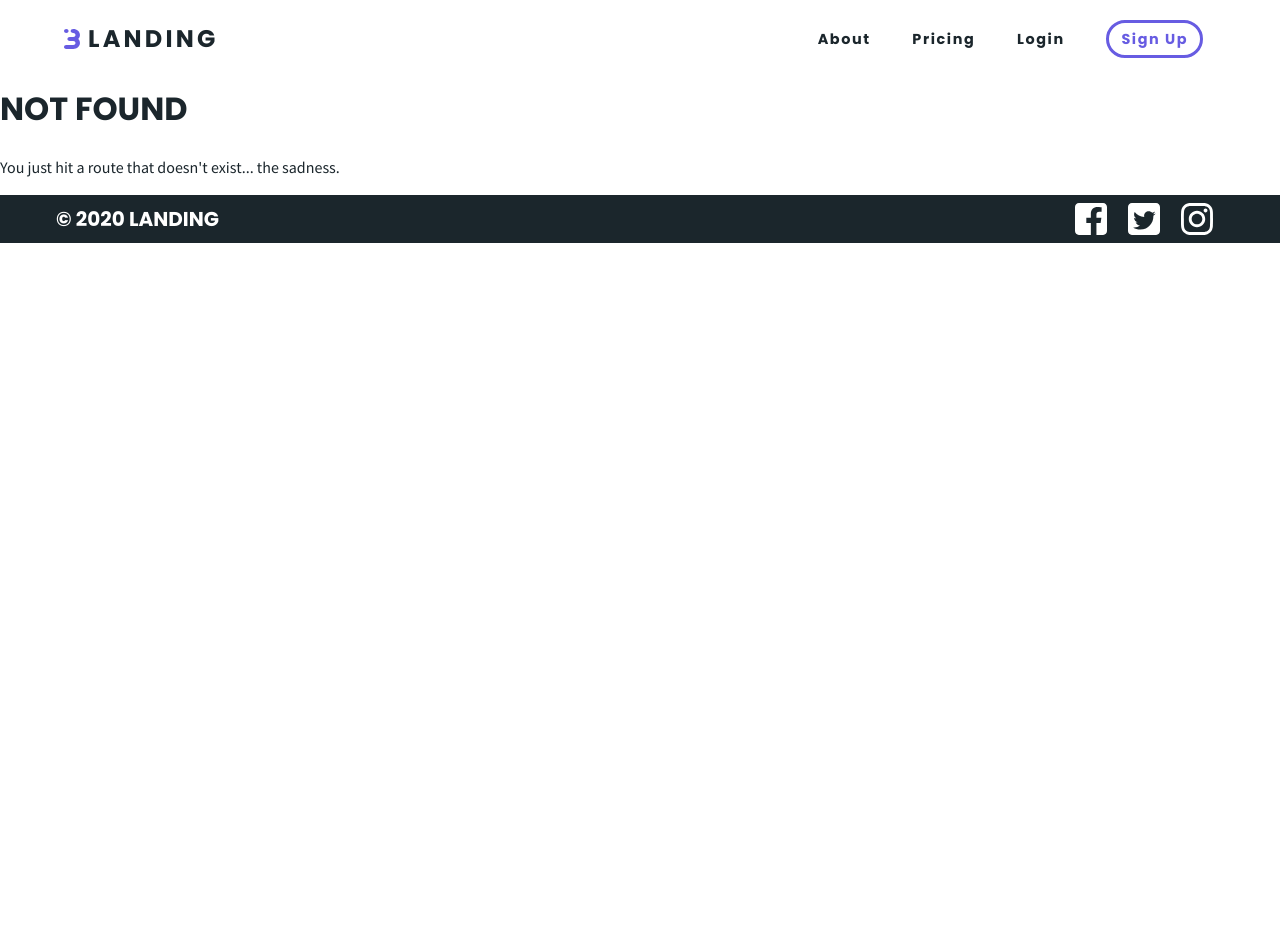
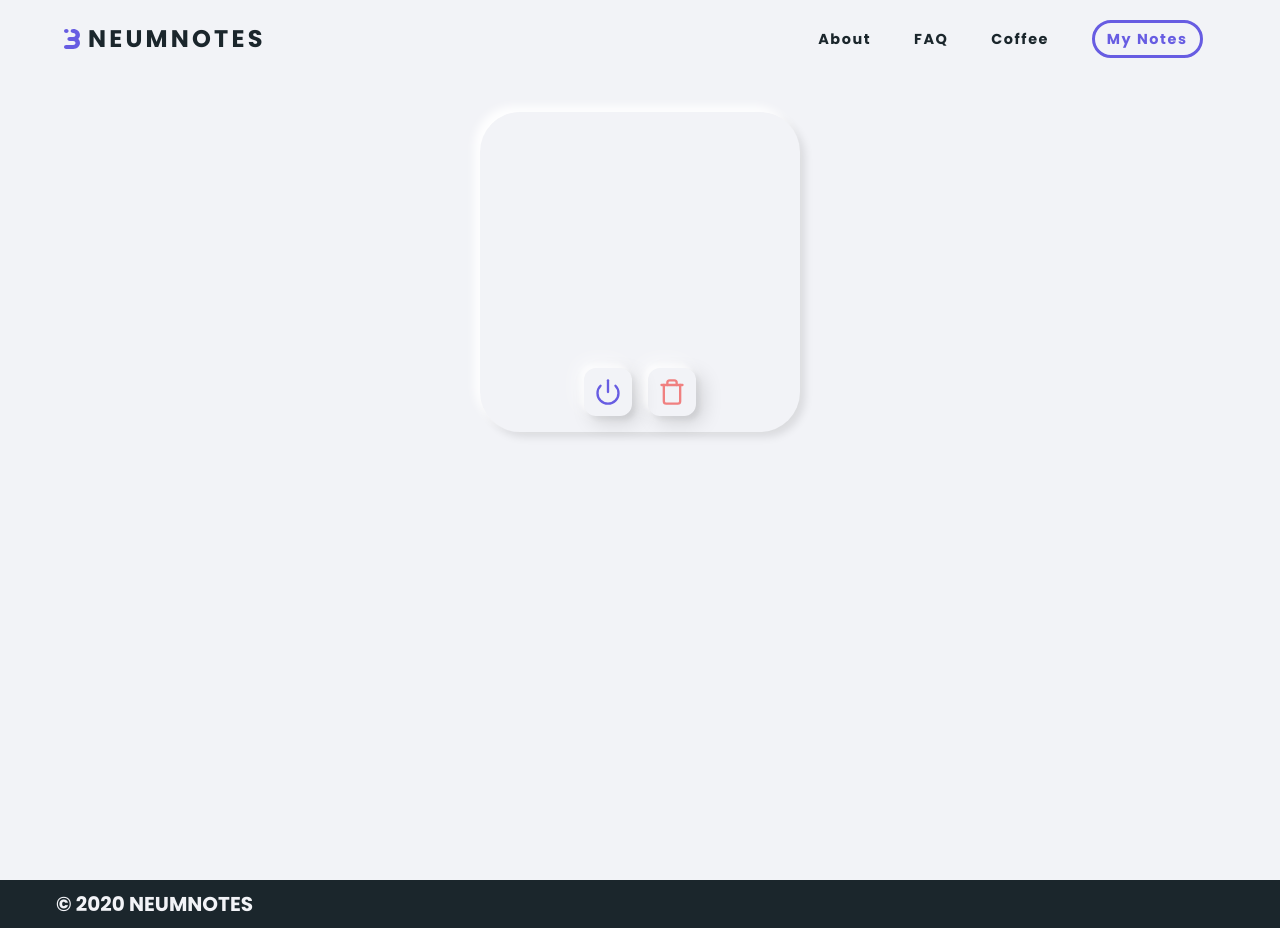
Before and after one commit to btahir/gatsby-landing-page-starter, a Gatsby site: page /notes in a window 1280 px wide. Before the commit this address had no page. Before the commit the page ends 864 px from the top, so only its background shows below. Built offline with nearby package versions, Linux system fonts and the light colour scheme; Gatsby itself is replaced by a stand-in of ours.

Commit message:
very dumb

```diff
--- a/gatsby-config.js
+++ b/gatsby-config.js
@@ -1,7 +1,7 @@
 module.exports = {
   siteMetadata: {
-    title: `Landing`,
-    description: `Clean and modern landing page starter template for your next saas project launch.`,
+    title: `NeumNotes`,
+    description: `The Simplest Notes App.`,
     siteUrl: `https://www.gatsby-landing-page-starter.com`,
     author: `@btahir`,
   },
--- a/src/components/Footer.js
+++ b/src/components/Footer.js
@@ -6,12 +6,7 @@ const Footer =  ({ siteTitle }) => {
     <footer className="footer">
       <div className="footer-belt">
         <div className="company-sign">
-        &copy; 2020 {siteTitle}
-      </div>
-        <div className="social-media">
-          <a href="https://www.facebook.com"><div className="social-facebook">Facebook</div></a>
-          <a href="https://www.twitter.com"><div className="social-twitter">Twitter</div></a>
-          <a href="https://www.instagram.com"><div className="social-instagram">Instagram</div></a>
+          &copy; 2020 {siteTitle}
         </div>
       </div>
     </footer>
--- a/src/components/Header.js
+++ b/src/components/Header.js
@@ -34,9 +34,9 @@ const Header = ({ siteTitle }) => {
           </div>
           <ul className={navClasses}>
             <li className={navItemClasses}><a href="#">About</a></li>
-            <li className={navItemClasses}><a href="#">Pricing</a></li>
-            <li className={navItemClasses}><a href="#">Login</a></li>
-            <li className={`${navItemClasses} nav-item-bold`} ><a href="#">Sign Up</a></li>
+            <li className={navItemClasses}><a href="#">FAQ</a></li>
+            <li className={navItemClasses}><a href="#">Coffee</a></li>
+            <li className={`${navItemClasses} nav-item-bold`} ><Link to='/notes'>My Notes</Link></li>
           </ul>
           <div className={burgerClass} onClick={toggle}>
             <div className="burger-line-1"></div>
--- /dev/null
+++ b/src/components/NoteSection.js
@@ -0,0 +1,25 @@
+import React from 'react';
+
+const NoteSection = () => {
+
+  return (
+    <div className="note-main">
+      <div className="note-container">
+        <div className="note">
+          <textarea className="note-content"></textarea>
+          <div className="note-button-group">
+            <div className="note-flip-button">
+              <svg xmlns="http://www.w3.org/2000/svg" width="28" height="28" viewBox="0 0 24 24" fill="none" stroke="#675CE2" strokeWidth="2" strokeLinecap="round" strokeLinejoin="round"><path d="M18.36 6.64a9 9 0 1 1-12.73 0"></path><line x1="12" y1="2" x2="12" y2="12"></line></svg>
+            </div>
+            <div className="note-delete-button">
+              <svg xmlns="http://www.w3.org/2000/svg" width="28" height="28" viewBox="0 0 24 24" fill="none" stroke="lightcoral" strokeWidth="2" strokeLinecap="round" strokeLinejoin="round"><polyline points="3 6 5 6 21 6"></polyline><path d="M19 6v14a2 2 0 0 1-2 2H7a2 2 0 0 1-2-2V6m3 0V4a2 2 0 0 1 2-2h4a2 2 0 0 1 2 2v2"></path></svg>
+            </div>
+          </div>
+        </div>
+      </div>
+
+    </div>
+  )
+};
+
+export default NoteSection;
--- a/src/components/ProductFeatures.js
+++ b/src/components/ProductFeatures.js
@@ -9,7 +9,7 @@ const ProductFeatures = props => {
         <div className="core-feature-1">
           <div className="core-feature-1-image">
             <svg className="background-feature-1" viewBox="0 0 200 200" xmlns="http://www.w3.org/2000/svg">
-              <path fill-opacity="0.7" fill="#08BDBA" d="M55.2,-60.8C66.2,-44.2,66.2,-22.1,65.2,-1C64.2,20.2,62.3,40.3,51.3,50.8C40.3,61.3,20.2,62,-1.2,63.2C-22.5,64.4,-45.1,66,-58.1,55.5C-71.2,45.1,-74.9,22.5,-71.8,3C-68.8,-16.4,-59,-32.9,-46,-49.5C-32.9,-66.1,-16.4,-83,2.8,-85.8C22.1,-88.6,44.2,-77.5,55.2,-60.8Z" transform="translate(100 100)" />
+              <path fillOpacity="0.7" fill="#08BDBA" d="M55.2,-60.8C66.2,-44.2,66.2,-22.1,65.2,-1C64.2,20.2,62.3,40.3,51.3,50.8C40.3,61.3,20.2,62,-1.2,63.2C-22.5,64.4,-45.1,66,-58.1,55.5C-71.2,45.1,-74.9,22.5,-71.8,3C-68.8,-16.4,-59,-32.9,-46,-49.5C-32.9,-66.1,-16.4,-83,2.8,-85.8C22.1,-88.6,44.2,-77.5,55.2,-60.8Z" transform="translate(100 100)" />
             </svg>
             <svg version="1.1" className="icon-hearbeat" xmlns="http://www.w3.org/2000/svg"
               viewBox="0 0 800 800">
@@ -27,7 +27,7 @@ const ProductFeatures = props => {
         <div className="core-feature-3">
           <div className="core-feature-3-image">
             <svg viewBox="0 0 200 200" xmlns="http://www.w3.org/2000/svg">
-              <path fill="#FA4D56" fill-opacity="0.8" d="M47.7,-57.2C59,-47.3,63.6,-29.7,68.3,-10.9C72.9,7.9,77.8,27.8,71.7,44.2C65.6,60.7,48.6,73.6,33.3,69.7C18.1,65.7,4.7,44.8,-13.2,37.7C-31.1,30.5,-53.5,37.2,-57.9,32.2C-62.3,27.2,-48.6,10.5,-44.1,-6.5C-39.6,-23.5,-44.1,-40.7,-38.3,-51.5C-32.5,-62.4,-16.2,-66.7,1,-67.9C18.2,-69,36.3,-67,47.7,-57.2Z" transform="translate(100 100)" />
+              <path fill="#FA4D56" fillOpacity="0.8" d="M47.7,-57.2C59,-47.3,63.6,-29.7,68.3,-10.9C72.9,7.9,77.8,27.8,71.7,44.2C65.6,60.7,48.6,73.6,33.3,69.7C18.1,65.7,4.7,44.8,-13.2,37.7C-31.1,30.5,-53.5,37.2,-57.9,32.2C-62.3,27.2,-48.6,10.5,-44.1,-6.5C-39.6,-23.5,-44.1,-40.7,-38.3,-51.5C-32.5,-62.4,-16.2,-66.7,1,-67.9C18.2,-69,36.3,-67,47.7,-57.2Z" transform="translate(100 100)" />
             </svg>
             <svg className="icon-wrench" viewBox="0 0 700 700" xmlns="http://www.w3.org/2000/svg">
               <path d="M0 316c0 15 6 29 16 40l12 11c10 11 24 16 39 16s29-5 40-16l115-115a128 128 0 0 0 161-124c0-18-3-35-10-51l-1-1v-1l-1-2-1-1-1-1-2-1-1-1-1-1-1-1h-3l-2-1h-3l-2 1h-1l-2 1h-1l-1 1-2 1-1 1-68 68-33-34 67-68 1-1 1-1 1-2 1-1v-2l1-1v-1-2-1-2l-1-2v-1l-1-1v-2l-1-1-1-1-1-1-2-1-1-1-1-1h-1a128 128 0 0 0-175 150L16 276a56 56 0 0 0-16 40zM255 32l16 1-49 49a32 32 0 0 0 0 46l34 34a32 32 0 0 0 45 0l49-49 1 15a96 96 0 0 1-128 90 96 96 0 0 1 32-186zM39 299l106-106 1 2 6 8 3 4c6 8 13 15 21 22l4 2 9 6 1 1L84 344c-9 9-25 10-34 0l-11-11a24 24 0 0 1 0-34zm0 0" />
@@ -39,7 +39,7 @@ const ProductFeatures = props => {
         <div className="core-feature-2">
           <div className="core-feature-1-image">
             <svg viewBox="0 20 180 180" xmlns="http://www.w3.org/2000/svg">
-              <path fill="#F1C21B" fill-opacity="0.7" d="M48.2,-46.1C57.2,-39.2,55.7,-19.6,54.6,-1.1C53.5,17.5,53,35,44,43C35,51.1,17.5,49.6,-1.9,51.5C-21.2,53.4,-42.5,58.5,-56.8,50.5C-71.1,42.5,-78.5,21.2,-71.3,7.2C-64.1,-6.8,-42.3,-13.6,-28,-20.5C-13.6,-27.3,-6.8,-34.1,6.4,-40.5C19.6,-46.9,39.2,-52.9,48.2,-46.1Z" transform="translate(100 100)" />
+              <path fill="#F1C21B" fillOpacity="0.7" d="M48.2,-46.1C57.2,-39.2,55.7,-19.6,54.6,-1.1C53.5,17.5,53,35,44,43C35,51.1,17.5,49.6,-1.9,51.5C-21.2,53.4,-42.5,58.5,-56.8,50.5C-71.1,42.5,-78.5,21.2,-71.3,7.2C-64.1,-6.8,-42.3,-13.6,-28,-20.5C-13.6,-27.3,-6.8,-34.1,6.4,-40.5C19.6,-46.9,39.2,-52.9,48.2,-46.1Z" transform="translate(100 100)" />
             </svg>
             <svg className="icon-paint" xmlns="http://www.w3.org/2000/svg" viewBox="0 0 40 40">
               <path d="M18 1h-8a3 3 0 0 0-3 3H6a3 3 0 0 0-3 3v3a3 3 0 0 0 3 3h6a1 1 0 0 1 1 1v1a2 2 0 0 0-2 2v4a2 2 0 0 0 2 2h2a2 2 0 0 0 2-2v-4a2 2 0 0 0-2-2v-1a3 3 0 0 0-3-3H6a1 1 0 0 1-1-1V7a1 1 0 0 1 1-1h1a3 3 0 0 0 3 3h8a3 3 0 0 0 3-3V4a3 3 0 0 0-3-3zm-3 16v4h-2v-4zm4-11a1 1 0 0 1-1 1h-8a1 1 0 0 1-1-1V4a1 1 0 0 1 1-1h8a1 1 0 0 1 1 1z" />
--- /dev/null
+++ b/src/pages/notes.js
@@ -0,0 +1,14 @@
+import React from "react";
+
+import Layout from "../components/Layout";
+import SEO from "../components/SEO";
+import NoteSection from "../components/NoteSection";
+
+const Notes = () => (
+  <Layout>
+    <SEO title="Notes" />
+    <NoteSection />
+  </Layout>
+);
+
+export default Notes;
--- a/src/styles/base/_variables.scss
+++ b/src/styles/base/_variables.scss
@@ -4,8 +4,10 @@ $maxContainerWidth: 75rem;
 // colors
 $mainColor: #675CE2;
 $secondaryColor: rgba(242,242,242, 0.4);
-$backgroundColor: #ffffff;
+$backgroundColor: #f2f3f7;
 $textColor: #1b262c;
+
+// color candidates f2f3f7 ebf5fc
 
 // can get more granular
 $containerBackgroundColor: $backgroundColor;
--- /dev/null
+++ b/src/styles/components/_note-section.scss
@@ -0,0 +1,117 @@
+.note-main {
+  min-height: 100vh;
+}
+
+.note-container {
+  max-width: $maxContainerWidth;
+  margin: 1rem auto;
+  padding: 2rem;
+  display: grid;
+  grid-gap: 2rem;
+  grid-template-columns: repeat(auto-fit, minmax(20rem, 1fr));
+}
+
+.note {
+  position: relative;
+  width: 20rem;
+  height: 20rem;
+  margin: 0 auto;
+  padding: 3em 2em;
+  background: $backgroundColor;
+  border-radius: 2.5rem;
+  box-shadow: -6px -6px 8px rgba(255, 255, 255, 0.9),
+    5px 5px 8px rgba(0, 0, 0, 0.1);
+  &:active {
+    box-shadow: inset -6px -6px 20px rgba(255, 255, 255, 0.5),
+      inset 6px 6px 20px rgba(0, 0, 0, 0.05);
+  }
+}
+
+.note-content {
+  outline: none;
+  border: none;
+  resize: none;
+  width: 100%;
+  height: 80%;
+  background-color: $backgroundColor;
+  font-size: 2rem;
+}
+
+.note-button-group {
+  position: absolute;
+  display: flex;
+  bottom: 0;
+  left: 0;
+  right: 0;
+  justify-content: center;
+  padding: 0.5em 1em;
+}
+
+.note-flip-button {
+  -webkit-tap-highlight-color: rgba(0, 0, 0, 0);
+  -webkit-tap-highlight-color: transparent;
+  display: flex;
+  margin: 0.5em;
+  align-items: center;
+  justify-content: center;
+  flex-direction: column;
+  cursor: pointer;
+  width: 3rem;
+  height: 3rem;
+  border-radius: 0.75rem;
+  box-shadow: -7px -7px 20px 0px #fff9, -4px -4px 5px 0px #fff9,
+    7px 7px 20px 0px #0002, 4px 4px 5px 0px #0001, inset 0px 0px 0px 0px #fff9,
+    inset 0px 0px 0px 0px #0001, inset 0px 0px 0px 0px #fff9,
+    inset 0px 0px 0px 0px #0001;
+
+  &:active{
+    box-shadow: 0px 0px 0px 0px #fff9,
+                0px 0px 0px 0px #fff9,
+                0px 0px 0px 0px #0001,
+                0px 0px 0px 0px #0001,
+                inset -7px -7px 20px 0px #fff9,
+                inset -4px -4px 5px 0px #fff9,
+                inset 7px 7px 20px 0px #0003,
+                inset 4px 4px 5px 0px #0001;
+  }
+}
+
+.note-delete-button {
+  -webkit-tap-highlight-color: rgba(0, 0, 0, 0);
+  -webkit-tap-highlight-color: transparent;
+  margin: 0.5em;
+  display: flex;
+  justify-content: center;
+  align-items: center;
+  height: 2rem;
+  width: 2rem;
+  cursor: pointer;
+  width: 3rem;
+  height: 3rem;
+  border-radius: 0.75rem;
+  box-shadow: -7px -7px 20px 0px #fff9, -4px -4px 5px 0px #fff9,
+    7px 7px 20px 0px #0002, 4px 4px 5px 0px #0001, inset 0px 0px 0px 0px #fff9,
+    inset 0px 0px 0px 0px #0001, inset 0px 0px 0px 0px #fff9,
+    inset 0px 0px 0px 0px #0001;
+  &:active{
+    box-shadow: 0px 0px 0px 0px #fff9,
+                0px 0px 0px 0px #fff9,
+                0px 0px 0px 0px #0001,
+                0px 0px 0px 0px #0001,
+                inset -7px -7px 20px 0px #fff9,
+                inset -4px -4px 5px 0px #fff9,
+                inset 7px 7px 20px 0px #0003,
+                inset 4px 4px 5px 0px #0001;
+  }
+}
+
+@media only screen and (max-width: 400px) {
+  .note-container {
+    grid-template-columns: repeat(auto-fit, minmax(16rem, 1fr));
+  }
+
+  .note {
+    width: 16rem;
+    height: 16rem;
+  }
+}
--- a/src/styles/index.scss
+++ b/src/styles/index.scss
@@ -16,3 +16,5 @@
 @import "components/testimonials";
 @import "components/cta";
 @import "components/footer";
+
+@import "components/note-section";
```
Also changed, not shown: src/assets/power.svg (added), src/assets/trash.svg (added).
